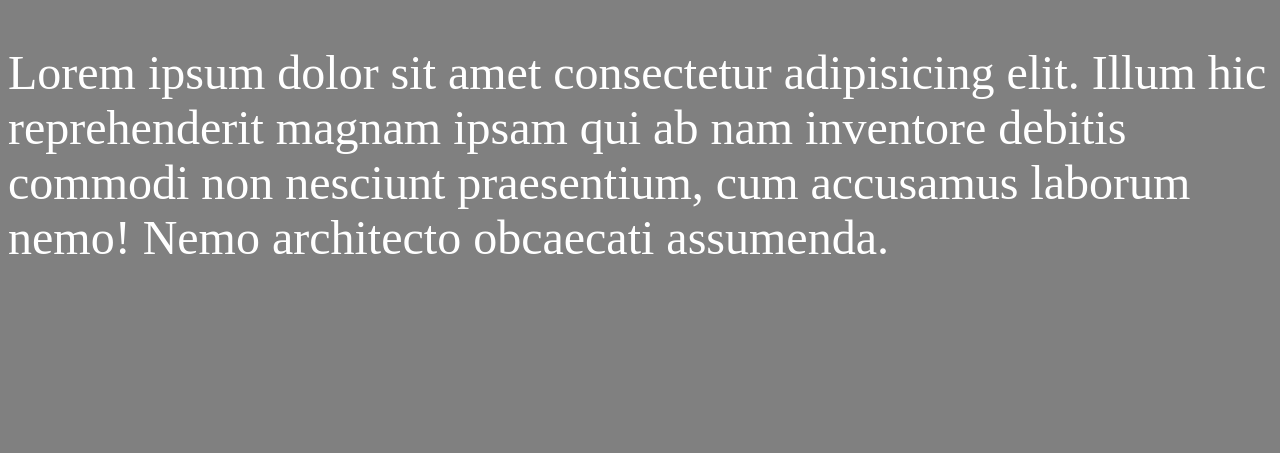
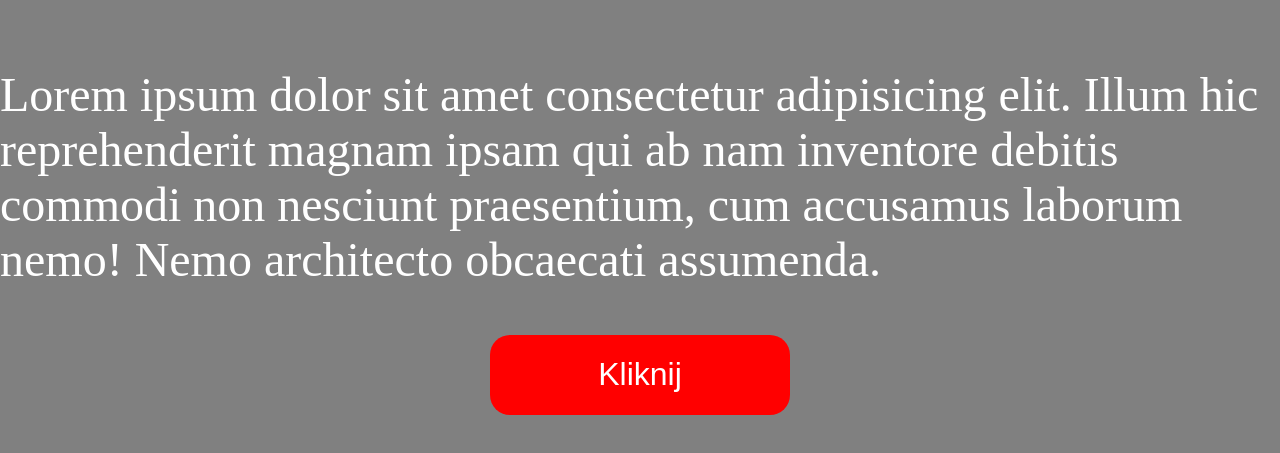
Before and after one commit to mariusz1802/github-polygon, a plain HTML site: page index.html in a window 1280 px wide. Shown: the part 61-514 px from the top of the page. Drawn offline with Linux system fonts and the light colour scheme.

Commit message:
with js file

```diff
--- a/index.html
+++ b/index.html
@@ -15,5 +15,7 @@
       nesciunt praesentium, cum accusamus laborum nemo! Nemo architecto
       obcaecati assumenda.
     </p>
+    <button>Kliknij</button>
+    <script src="myScript.js"></script>
   </body>
 </html>
--- /dev/null
+++ b/myScript.js
@@ -0,0 +1,5 @@
+const przycisk = document.querySelector('button');
+
+przycisk.addEventListener('click', () => {
+  alert('nacisnales przycisk fagasie');
+});
--- a/style.css
+++ b/style.css
@@ -1,7 +1,28 @@
 body {
   background: grey !important;
+  margin: auto;
+  display: flex;
+  justify-content: center;
+  align-items: center;
+  flex-direction: column;
 }
 
 .desc {
   font-size: 3rem;
 }
+
+button {
+  background: red;
+  width: 300px;
+  height: 80px;
+  font-size: 2rem;
+  color: white;
+  border-radius: 20px;
+  border: none;
+  box-shadow: 2px black;
+  transition: all 0.2s;
+}
+button:hover {
+  background: linear-gradient(red, darkred);
+  cursor: pointer;
+}
```
